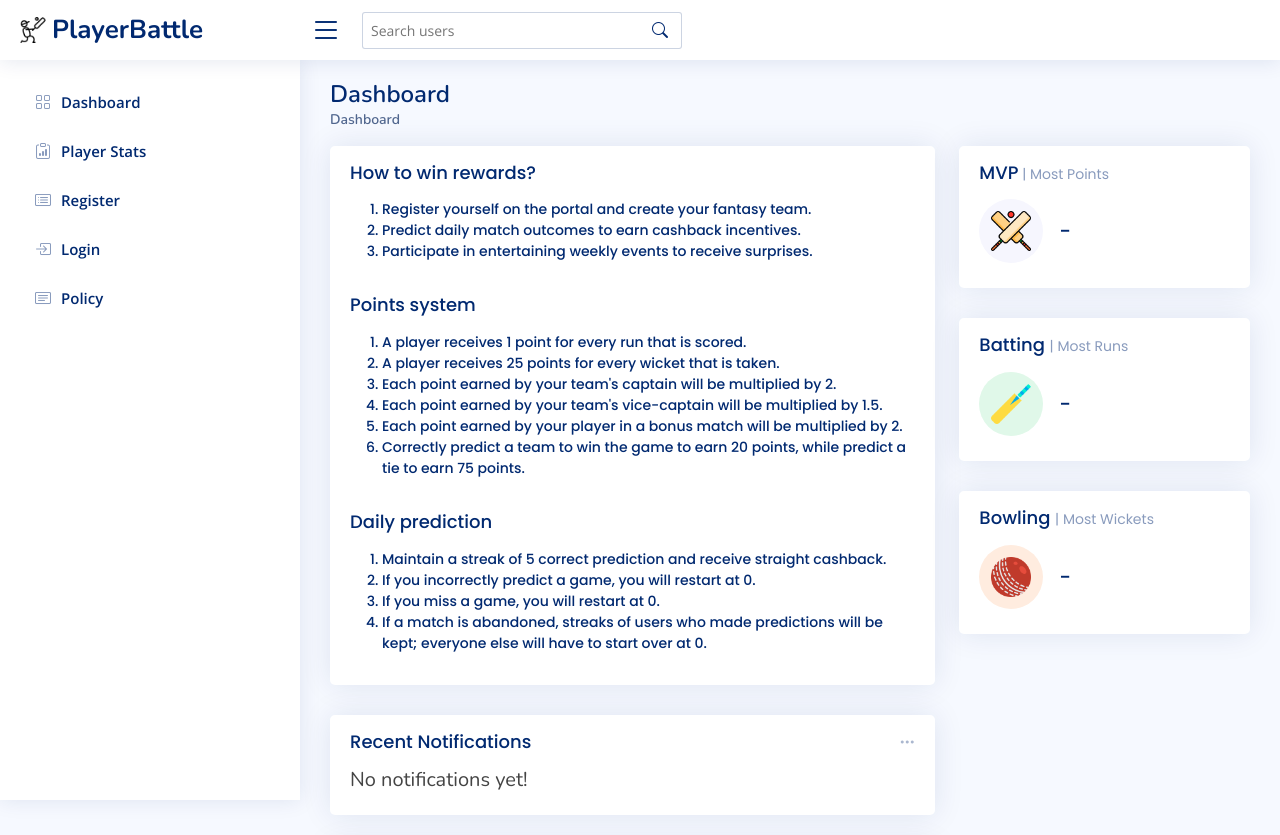
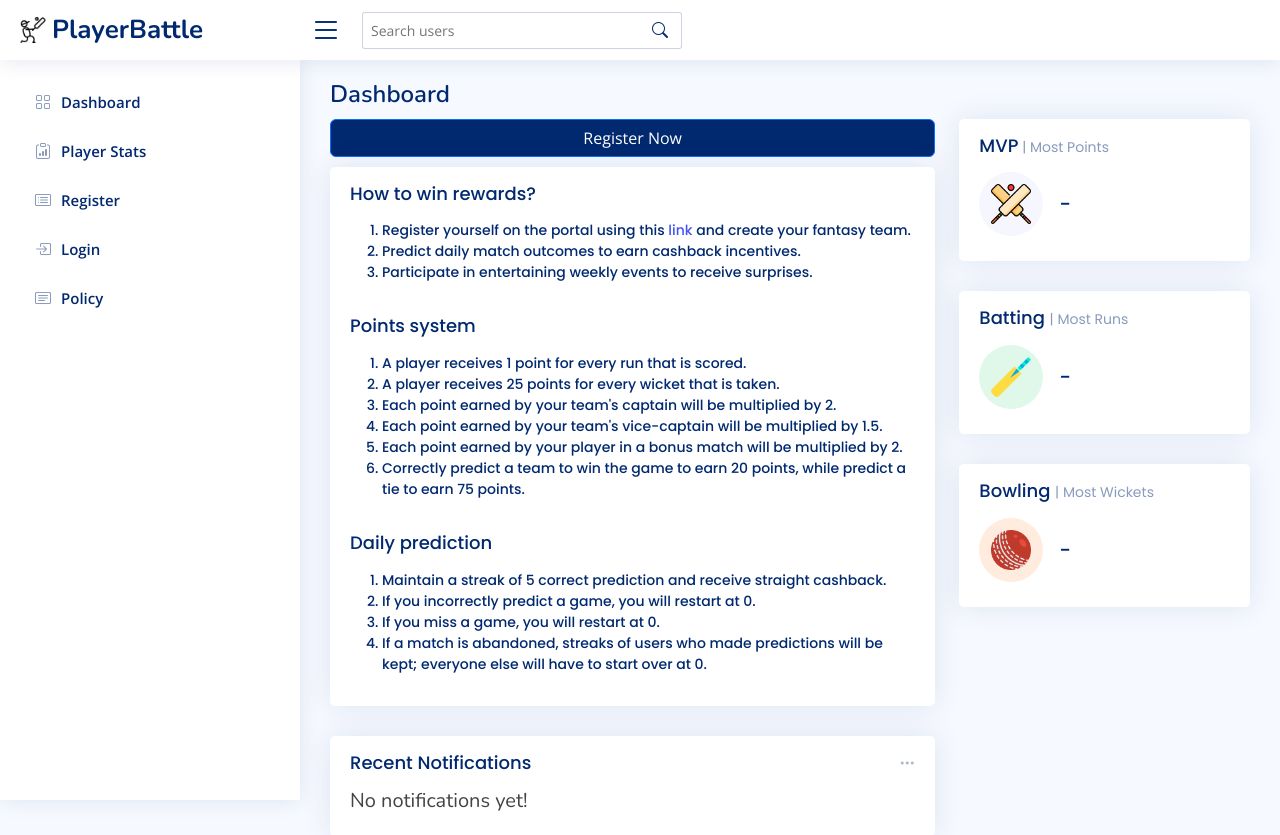
Before and after one commit to shubh1605/PlayerBattle, a Django app: template core/templates/core/home_page.html in a window 1280 px wide. Shown: the top 835 px of the page. Run offline with Django 4.2, Linux system fonts and the light colour scheme; the template is opened without the code that fills it, so the values that code supplies are empty; some libraries are stand-ins or nearby versions.

Commit message:
Added register

```diff
--- a/core/static/core/assets/css/homepage.css
+++ b/core/static/core/assets/css/homepage.css
@@ -97,3 +97,12 @@ marquee{
   margin-top: 0px;
   margin-bottom: 8px;
 }
+
+.dashboard-register{
+  width: 100%;
+  margin-bottom: 10px;
+}
+.dashboard-register a {
+  width: 100%;
+  background-color: #012970;
+}
--- a/core/templates/core/home_page.html
+++ b/core/templates/core/home_page.html
@@ -40,12 +40,6 @@
 
     <div class="pagetitle">
       <h1>Dashboard</h1>
-      <nav>
-        <ol class="breadcrumb">
-          {% comment %} <li class="breadcrumb-item"><a href="{% url 'home-page' %}">Home</a></li> {% endcomment %}
-          <li class="breadcrumb-item active">Dashboard</li>
-        </ol>
-      </nav>
     </div>
     <!-- End Page Title -->
 
@@ -55,11 +49,15 @@
         <!-- Left side columns -->
         <div class="col-lg-8">
 
+          <div class="dashboard-register">
+            <a class="btn btn-primary" href={% url 'register' %}>Register Now</a>
+          </div>
+
           <div class="card">
             <div class="card-body">
               <h5 class="card-title">How to win rewards?</h5>
               <ol class="instructions">
-                <li>Register yourself on the portal and create your fantasy team.</li>
+                <li>Register yourself on the portal using this <a href="{% url 'register' %}" > link</a> and create your fantasy team.</li>
                 <li>Predict daily match outcomes to earn cashback incentives.</li>
                 <li>Participate in entertaining weekly events to receive surprises.</li>
               </ol>
```
Also changed, not shown: static/core/assets/css/homepage.css (+9 -0 lines).
